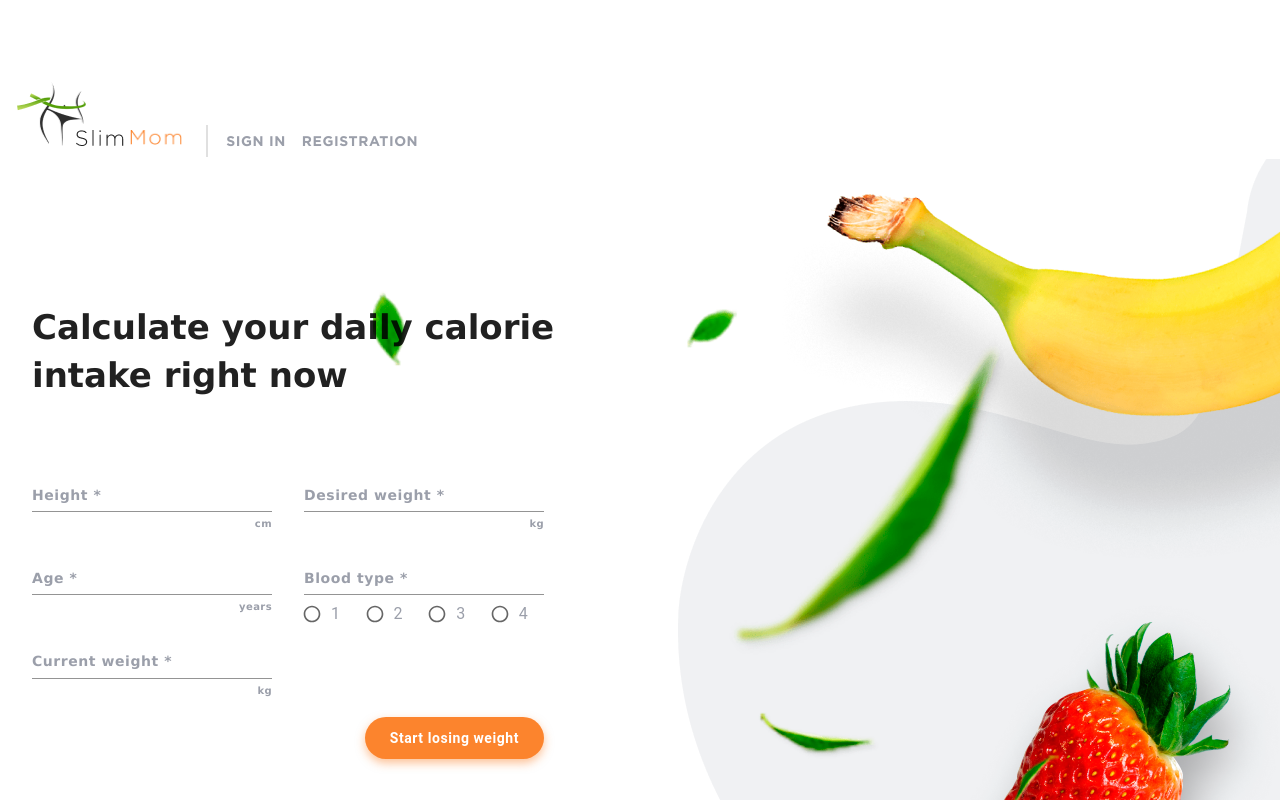
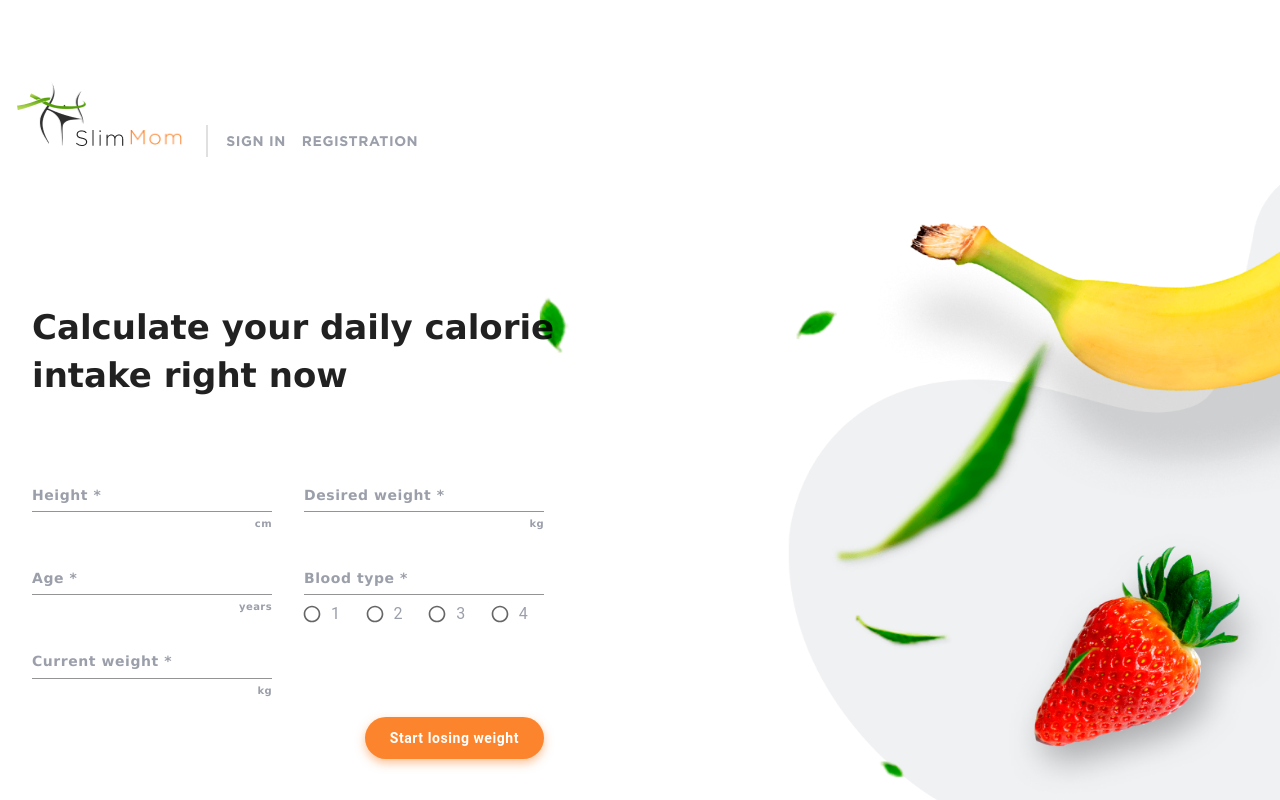
Before and after one commit to denyskuz/slimmom, a React (Create React App) app: page / in a window 1280 px wide. Shown: the top 800 px of the page. Built offline with nearby package versions, Linux system fonts and the light colour scheme; no server answers.

Commit message:
upd: mainpage.styled.js

```diff
--- a/src/pages/MainPage/MainPage.styled.js
+++ b/src/pages/MainPage/MainPage.styled.js
@@ -3,12 +3,15 @@ import backgroundTablet from '../../images/background/background-tablet.png';
 import backgroundDesktop from '../../images/background/background-desktop.png';
 
 export const Wrapper = styled.div`
-  height: 100vh;
+  height: calc(100vh - 82px);
+
 
   @media (min-width: 767px) {
-    background: url(${backgroundTablet}) no-repeat bottom 0 right 0;
+    background: url(${backgroundTablet}) no-repeat bottom 0 right 0 / 100% 60%;
+
   }
   @media (min-width: 1280px) {
-    background: url(${backgroundDesktop}) no-repeat bottom 0 right 0;
+    background: url(${backgroundDesktop}) no-repeat bottom 0 right 0 / 60% 100%;
+    height: calc(100vh - 158px);
   }
 `;
```
